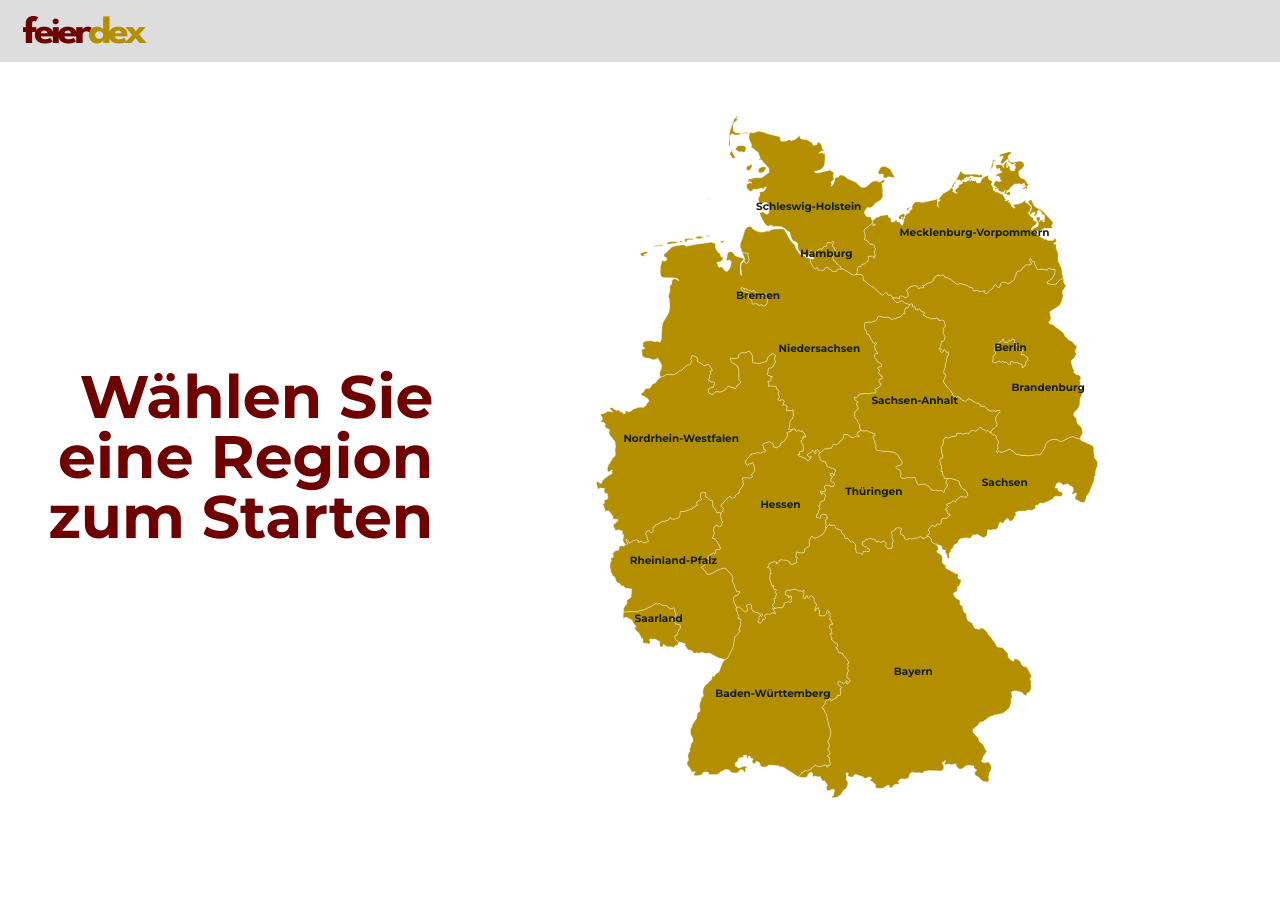
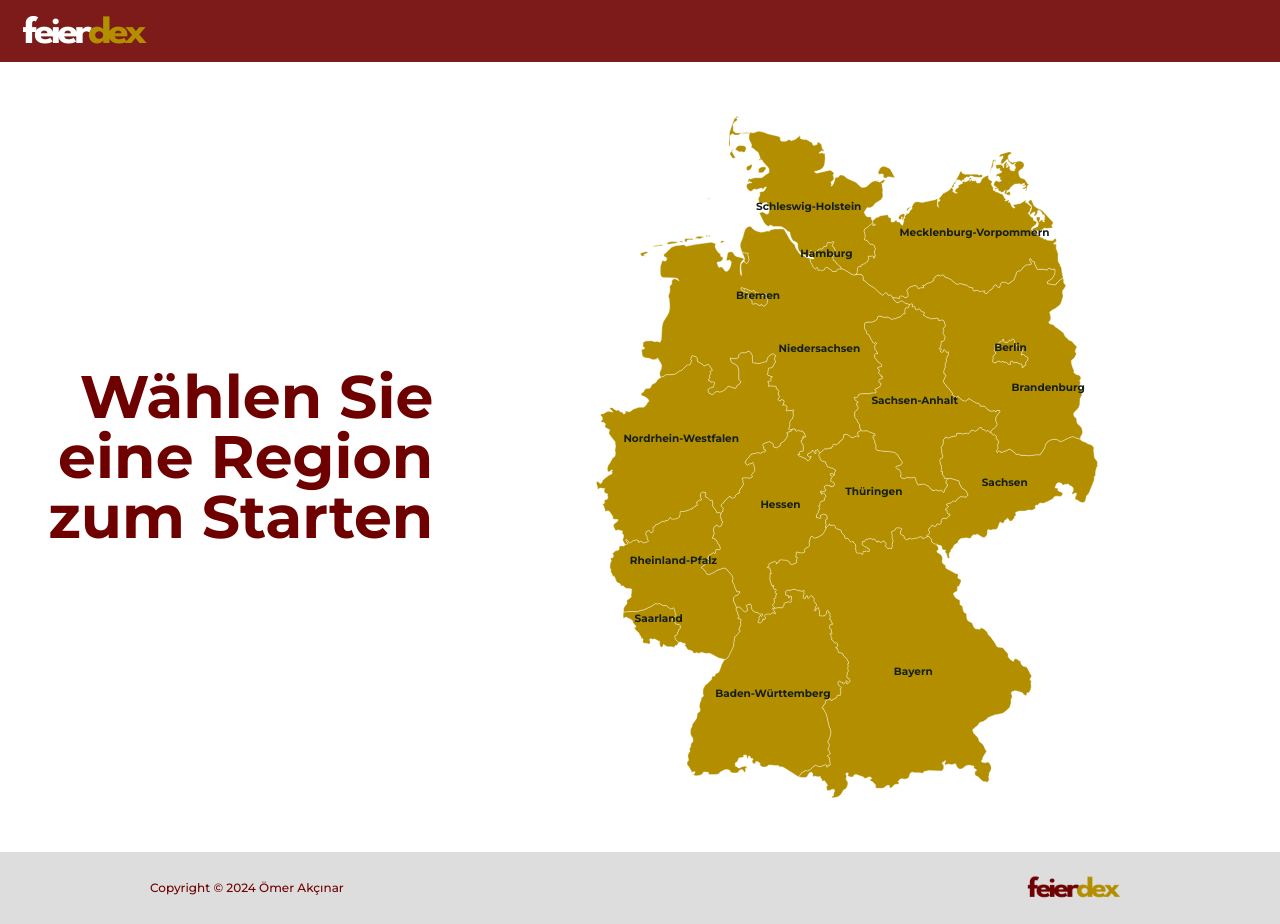
Before and after one commit to akcinardev/feierdex-frontend, a React (Vite) app: page / in a window 1280 px wide. Before the commit the page ends 852 px from the top, so only its background shows below. Built offline with nearby package versions, Linux system fonts and the light colour scheme.

Commit message:
footer added logo changed

```diff
--- a/src/App.jsx
+++ b/src/App.jsx
@@ -1,3 +1,4 @@
+import Footer from "./components/Footer";
 import Header from "./components/Header";
 import LandingPage from "./components/LandingPage";
 
@@ -7,6 +8,7 @@ function App() {
     <>
       <Header />
       <LandingPage />
+      <Footer />
     </>
   );
 }
--- a/src/components/DetailPage.jsx
+++ b/src/components/DetailPage.jsx
@@ -1,6 +1,7 @@
 import { useEffect, useState } from "react";
 import { useParams } from "react-router-dom";
 import Header from "./Header";
+import Footer from "./Footer";
 import RegionHeading from "./RegionHeading";
 import RegionInfo from "./RegionInfo";
 import RegionDetail from "./RegionDetail";
@@ -46,6 +47,7 @@ const DetailPage = () => {
         <RegionDetail regionData={regionData} />
         <RegionHolidayEvent regionData={regionData} />
       </div>
+      <Footer />
     </>
   );
 };
--- /dev/null
+++ b/src/components/Footer.jsx
@@ -0,0 +1,20 @@
+import { Link } from "react-router-dom";
+
+const Footer = () => {
+  return (
+    <footer>
+      <div className="container flex">
+        <div className="footer-text">
+          <p className="copyright">Copyright &copy; 2024 Ömer Akçınar</p>
+        </div>
+        <div className="footer-logo">
+          <Link to="/">
+            <img src="assets/logo.png" alt="feierdex logo"></img>
+          </Link>
+        </div>
+      </div>
+    </footer>
+  );
+};
+
+export default Footer;
--- a/src/components/Header.jsx
+++ b/src/components/Header.jsx
@@ -4,7 +4,7 @@ const Header = () => {
   return (
     <header>
       <Link to="/">
-        <img src="assets/logo.png" alt="feierdex logo"></img>
+        <img src="assets/logo3.png" alt="feierdex logo"></img>
       </Link>
     </header>
   );
--- a/src/index.css
+++ b/src/index.css
@@ -48,7 +48,7 @@ ul {
 
 /* HEADER */
 header {
-  background-color: #ddd;
+  background-color: #7d1a1a;
   padding: 1rem;
   color: #fff;
 }
@@ -191,3 +191,27 @@ header p {
   font-size: 3.2rem;
   margin-bottom: 3rem;
 }
+
+/************ FOOTER ************/
+footer {
+  background-color: #ddd;
+  padding: 1rem;
+  color: #fff;
+}
+
+.footer-logo img {
+  height: 3rem;
+}
+
+.flex {
+  display: flex;
+  justify-content: space-between;
+  align-items: center;
+  padding: 1rem;
+}
+
+.copyright {
+  font-size: 1.2rem;
+  color: #6f0000;
+  font-weight: 500;
+}
```
Also changed, not shown: public/assets/logo2.png (added), public/assets/logo3.png (added).
